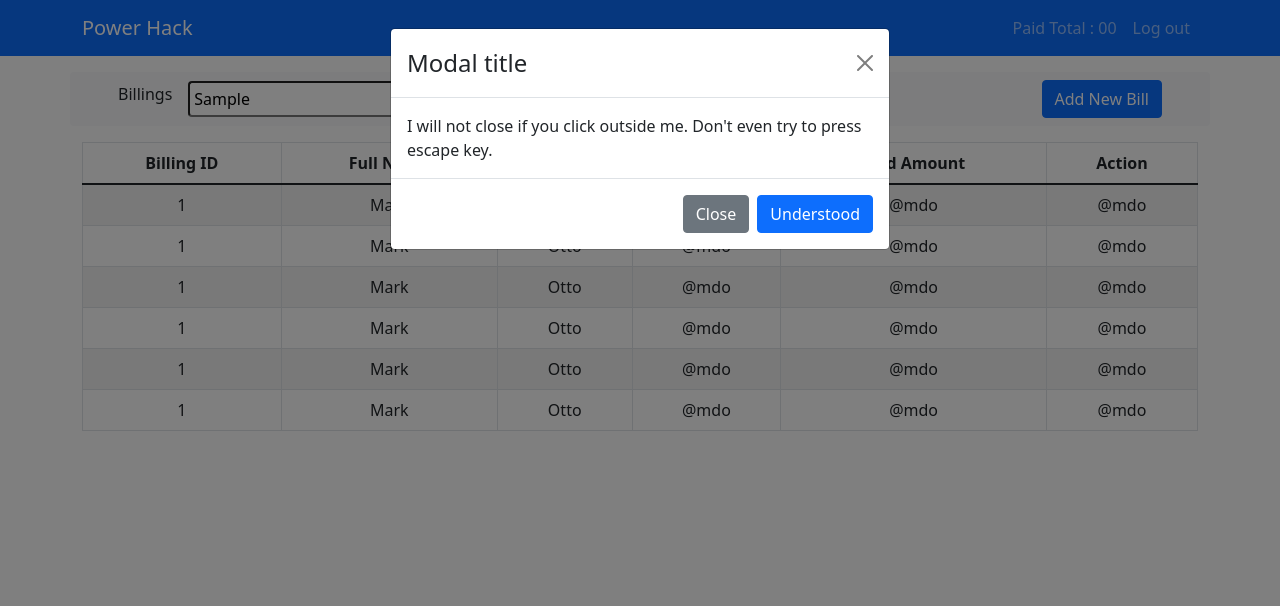
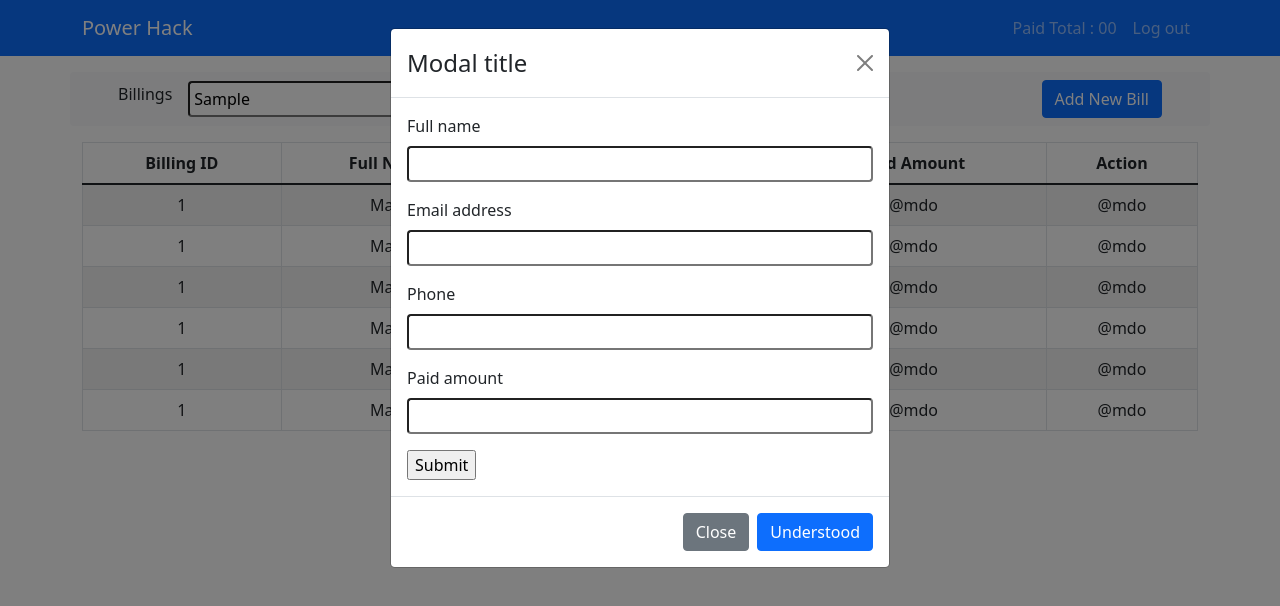
Before and after one commit to sajeeb-me/power-hack, a React (Create React App) app: page / in a window 1280 px wide. Both pictures are taken after typing "Sample" into the empty fields and a click on the button "Add New Bill". Shown: the top 606 px of the page. Built offline with nearby package versions, Linux system fonts and the light colour scheme.

Commit message:
set react hook form

```diff
--- a/src/pages/Home/BillingModal.js
+++ b/src/pages/Home/BillingModal.js
@@ -1,12 +1,16 @@
 import React from 'react';
 import Modal from 'react-bootstrap/Modal';
 import Button from 'react-bootstrap/Button';
+import { useForm } from "react-hook-form";
 
 const BillingModal = ({ handleClose, show }) => {
+    const { register, formState: { errors }, handleSubmit } = useForm();
+
+    const onSubmit = (data) => {
+        console.log(data)
+    };
     return (
         <>
-
-
             <Modal
                 show={show}
                 onHide={handleClose}
@@ -17,8 +21,59 @@ const BillingModal = ({ handleClose, show }) => {
                     <Modal.Title>Modal title</Modal.Title>
                 </Modal.Header>
                 <Modal.Body>
-                    I will not close if you click outside me. Don't even try to press
-                    escape key.
+                    <form onSubmit={handleSubmit(onSubmit)}>
+                        <div class="mb-3">
+                            <label for="fullName" class="form-label d-block">Full name</label>
+                            <input
+                                type='text'
+                                className={`${errors.fullName && 'border border-danger'} w-100 p-1 rounded`}
+                                {...register("fullName", { required: true })}
+                            />
+                            {
+                                errors.fullName?.type === 'required' &&
+                                <div class="form-text text-danger">Full name is required</div>
+                            }
+                        </div>
+                        <div class="mb-3">
+                            <label for="email" class="form-label d-block">Email address</label>
+                            <input
+                                type='email'
+                                className={`${errors.email && 'border border-danger'} w-100 p-1 rounded`}
+                                {...register("email", { required: true })}
+                            />
+                            {
+                                errors.email?.type === 'required' &&
+                                <div class="form-text text-danger">Email is required</div>
+                            }
+                        </div>
+                        <div class="mb-3">
+                            <label for="phone" class="form-label d-block">Phone</label>
+                            <input
+                                type='text'
+                                className={`${errors.phone && 'border border-danger'} w-100 p-1 rounded`}
+                                {...register("phone", { required: true })}
+                            />
+                            {
+                                errors.phone?.type === 'required' &&
+                                <div class="form-text text-danger">Phone number is required</div>
+                            }
+                        </div>
+                        <div class="mb-3">
+                            <label for="amount" class="form-label d-block">Paid amount</label>
+                            <input
+                                type='number'
+                                className={`${errors.amount && 'border border-danger'} w-100 p-1 rounded`}
+                                {...register("amount", { required: true })}
+                            />
+                            {
+                                errors.amount?.type === 'required' &&
+                                <div class="form-text text-danger">Paid amount is required</div>
+                            }
+                        </div>
+
+
+                        <input type="submit" />
+                    </form>
                 </Modal.Body>
                 <Modal.Footer>
                     <Button variant="secondary" onClick={handleClose}>
```
